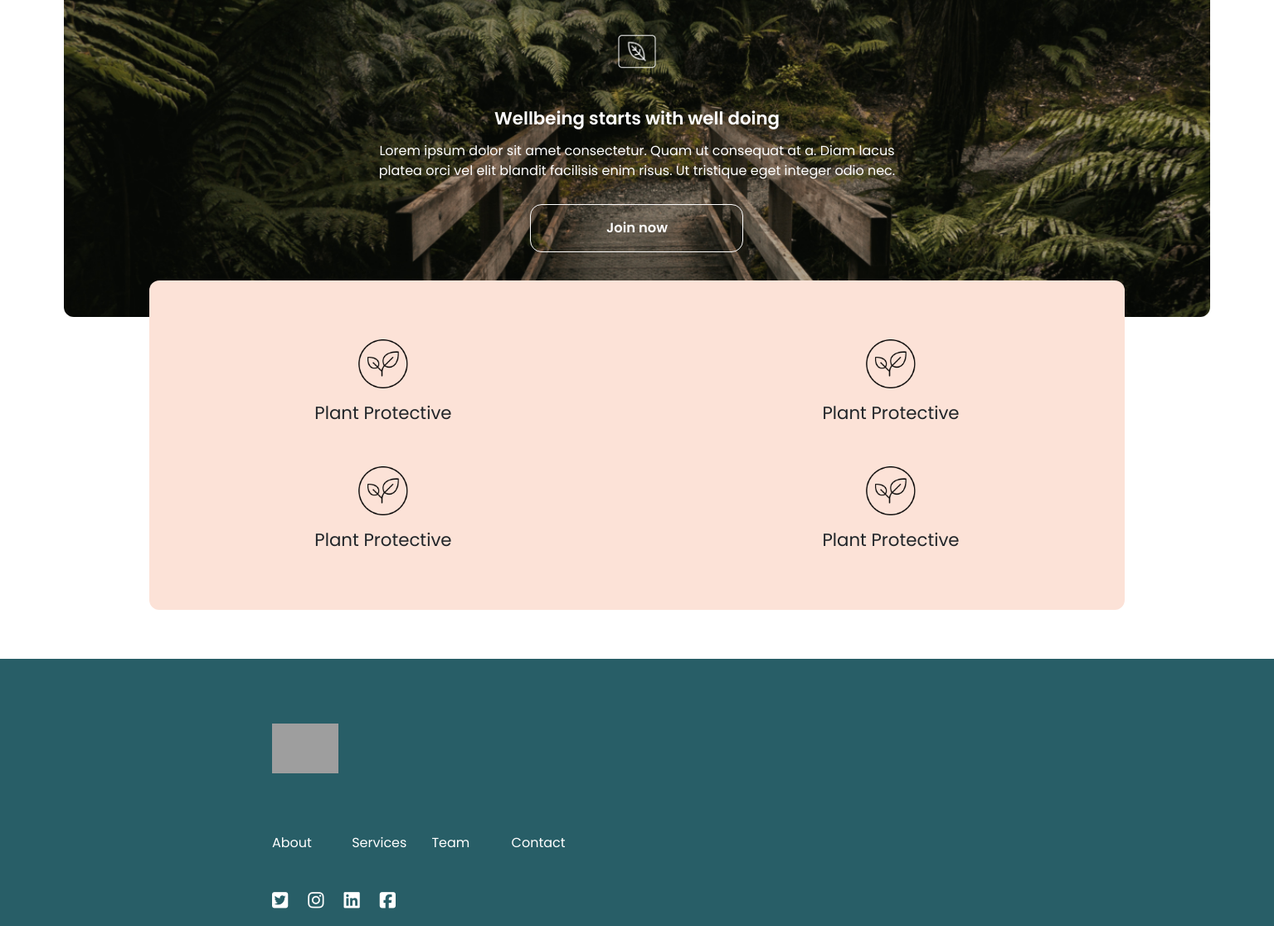
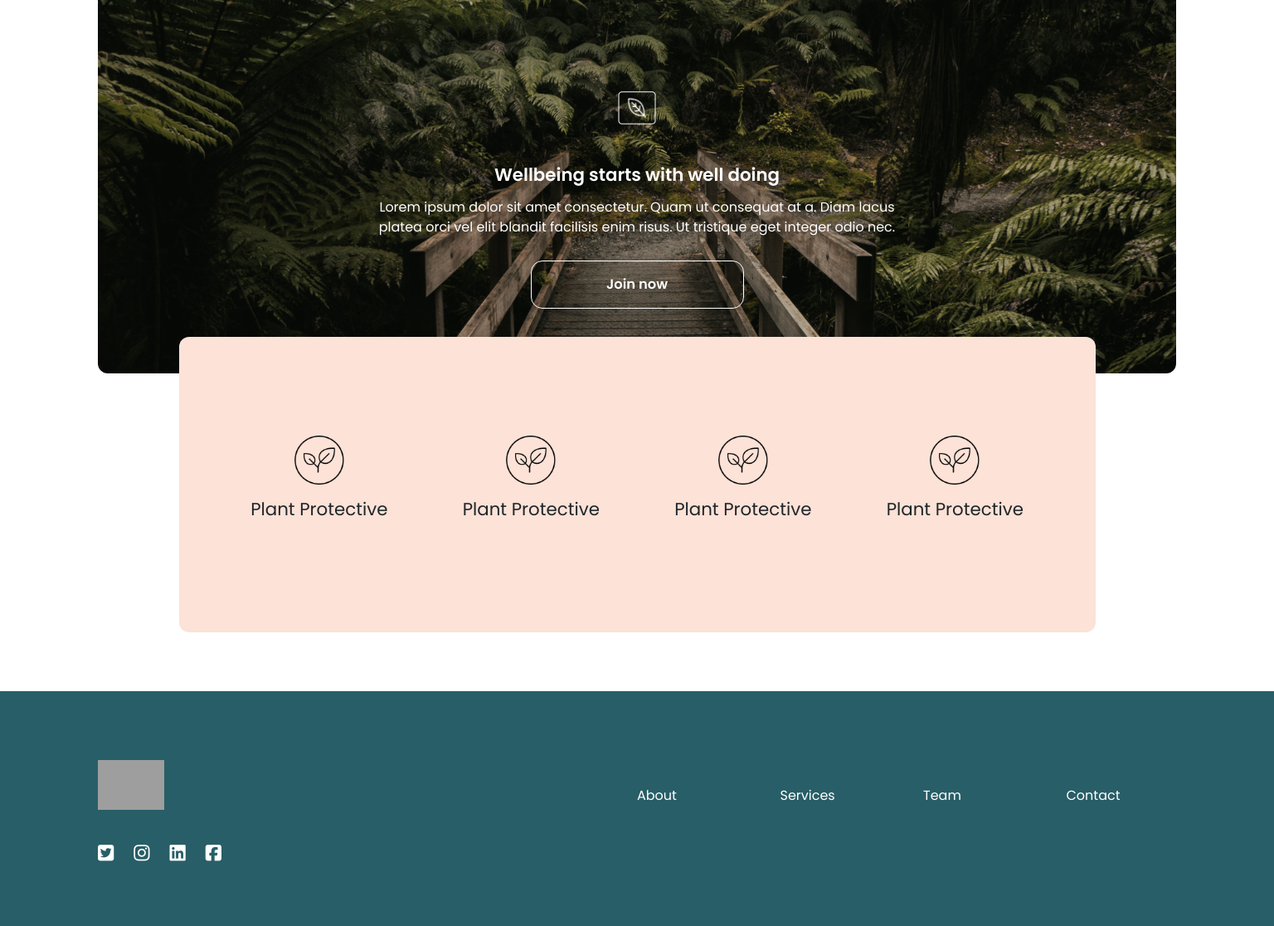
Before and after one commit to Islomjon-ARSGkvaT/figma-new-17.07.23, a plain HTML site: page index.html in a window 1536 px wide. Shown: the part 2953-4069 px from the top of the page at 83% size. Drawn offline with nearby package versions, Linux system fonts and the light colour scheme; grey boxes are pictures that could not be loaded.

Commit message:
Update main.css

```diff
--- a/CSS/main.css
+++ b/CSS/main.css
@@ -133,7 +133,7 @@ header .hero_top-tex a {
   font-weight: 600;
   line-height: 24px;
   border-radius: 28px;
-  background-color: #285E67;
+  background-color: #285e67;
 }
 header .hero__bot-img {
   display: flex;
@@ -249,7 +249,7 @@ header .hero__bot-img {
 .recommen {
   max-width: 90%;
   margin: 36px auto;
-  background: #F4F4F4;
+  background: #f4f4f4;
   border-radius: 12px;
   padding: 64px 16px 32px;
 }
@@ -421,6 +421,12 @@ header .hero__bot-img {
     max-width: 430px;
   }
 }
+@media screen and (min-width: 680px) {
+  .new-organic-info__left {
+    max-width: 650px;
+    margin: 0 auto;
+  }
+}
 @media screen and (min-width: 990px) {
   .new-organic-info {
     max-width: 900px;
@@ -488,7 +494,7 @@ header .hero__bot-img {
   max-width: 90%;
   margin: 0 auto;
   padding: 64px 16px 40px;
-  background: #F4F4F4;
+  background: #f4f4f4;
   border-radius: 12px;
   text-align: center;
 }
@@ -641,7 +647,7 @@ header .hero__bot-img {
   flex-direction: column;
   gap: 49px;
   position: absolute;
-  background: #FCE2D7;
+  background: #fce2d7;
   padding: 71px 0;
   border-radius: 12px;
   top: 290px;
@@ -658,6 +664,22 @@ header .hero__bot-img {
   line-height: 24px;
 }
 
+@media screen and (min-width: 320px) {
+  .health-recom__top-text-i a {
+    padding: 16px 40px;
+  }
+  .health-recom__info-resp {
+    display: grid;
+    height: 701px;
+    flex-direction: column;
+    gap: 49px;
+    position: absolute;
+    background: #fce2d7;
+    padding: 71px 0;
+    border-radius: 12px;
+    top: 300px;
+  }
+}
 @media screen and (min-width: 990px) {
   .health-recom {
     min-width: 884px;
@@ -694,6 +716,17 @@ header .hero__bot-img {
     grid-template-columns: repeat(2, 1fr);
     gap: 42px 49px;
     top: 445px;
+  }
+}
+@media screen and (min-width: 1440px) {
+  .health-recom {
+    max-width: 1300px;
+    margin: 104px auto 383px;
+  }
+  .health-recom__info-resp {
+    grid-template-columns: repeat(4, 1fr);
+    height: 356px;
+    padding: 119px 66px;
   }
 }
 footer {
@@ -769,5 +802,26 @@ footer .link-global a i {
     gap: 24px;
   }
 }
-
-/*# sourceMappingURL=main.css.map */
+@media screen and (min-width: 1440px) {
+  footer {
+    padding: 78px 0;
+  }
+  footer .link {
+    max-width: 1300px;
+    display: grid;
+    grid-template-columns: repeat(2, 1fr);
+    justify-content: center;
+    align-items: center;
+  }
+  footer .link__item {
+    padding: 0;
+    margin: 0;
+  }
+  footer .link__item ul {
+    gap: 40px;
+  }
+  footer .link-global {
+    max-width: 1300px;
+    margin: 36px auto 0 auto;
+  }
+}
```
